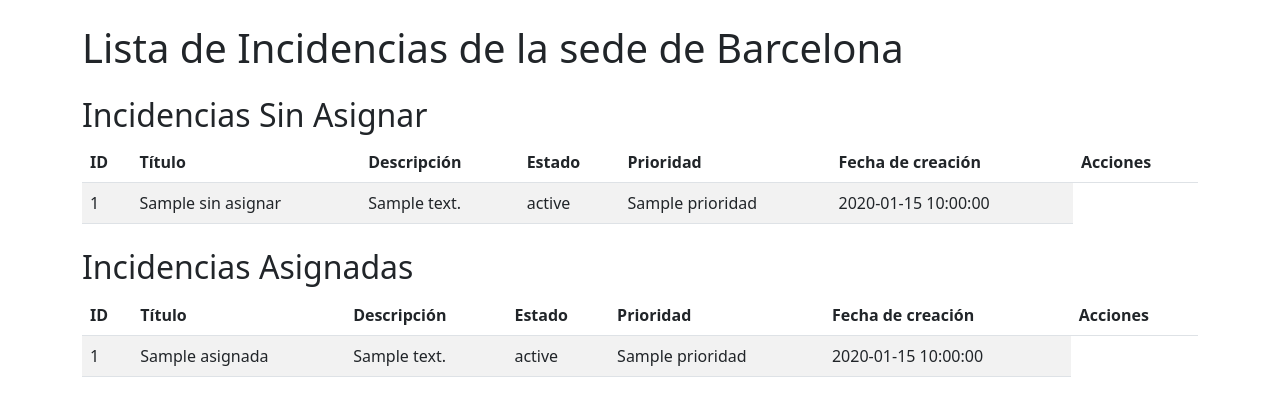
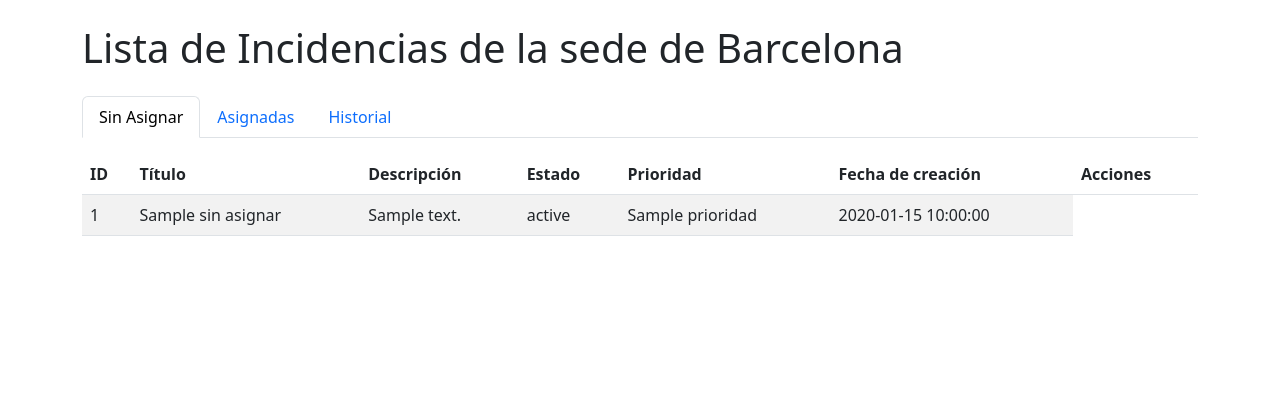
Before and after one commit to kilianruiz/A10-ApagarEncender, a Laravel app: template resources/views/crudGestor/index.blade.php in a window 1280 px wide. Shown: the top 416 px of the page. Run offline with Laravel 12, Linux system fonts and the light colour scheme; the template is opened without the code that fills it: most values are stand-ins (such as "Sample title", 1, 10 or a date in 2020).

Commit message:
incidencia resuelta mas 3 cruds sin asignar, asignadas y historial de resueltas

```diff
--- a/resources/views/crudGestor/index.blade.php
+++ b/resources/views/crudGestor/index.blade.php
@@ -10,7 +10,23 @@
 <div class="container mt-4">
     <h1 class="mb-4">Lista de Incidencias de la sede de Barcelona</h1>
 
-    <h2 class="mt-4">Incidencias Sin Asignar</h2>
+    <!-- Pestañas -->
+    <ul class="nav nav-tabs" id="incidenciasTabs" role="tablist">
+        <li class="nav-item" role="presentation">
+            <button class="nav-link active" id="sinAsignar-tab" data-bs-toggle="tab" data-bs-target="#sinAsignar" type="button" role="tab">Sin Asignar</button>
+        </li>
+        <li class="nav-item" role="presentation">
+            <button class="nav-link" id="asignadas-tab" data-bs-toggle="tab" data-bs-target="#asignadas" type="button" role="tab">Asignadas</button>
+        </li>
+        <li class="nav-item" role="presentation">
+            <button class="nav-link" id="historico-tab" data-bs-toggle="tab" data-bs-target="#historico" type="button" role="tab">Historial</button>
+        </li>
+    </ul>
+
+    <!-- Contenido de las pestañas -->
+    <div class="tab-content mt-3" id="incidenciasTabsContent">
+        <!-- Tabla de Incidencias Sin Asignar -->
+        <div class="tab-pane fade show active" id="sinAsignar" role="tabpanel">
             <table class="table table-striped">
                 <thead>
                     <tr>
@@ -24,14 +40,14 @@
                     </tr>
                 </thead>
                 <tbody>
-            @foreach($sin_asignar as $incidencia_sin_asignar)
+                    @foreach($sin_asignar as $incidencia)
                         <tr>
-                    <td>{{ $incidencia_sin_asignar->id }}</td>
-                    <td>{{ $incidencia_sin_asignar->titulo }}</td>
-                    <td>{{ $incidencia_sin_asignar->descripcion }}</td>
-                    <td>{{ $incidencia_sin_asignar->estado }}</td>
-                    <td>{{ $incidencia_sin_asignar->prioridad }}</td>
-                    <td>{{ $incidencia_sin_asignar->created_at }}</td>
+                            <td>{{ $incidencia->id }}</td>
+                            <td>{{ $incidencia->titulo }}</td>
+                            <td>{{ $incidencia->descripcion }}</td>
+                            <td>{{ $incidencia->estado }}</td>
+                            <td>{{ $incidencia->prioridad }}</td>
+                            <td>{{ $incidencia->created_at }}</td>
                             {{-- <td>
                                 <a href="{{ route('incidencias.ver', $incidencia->id) }}" class="btn btn-info btn-sm">Ver</a>
                                 <a href="{{ route('incidencias.edit', $incidencia->id) }}" class="btn btn-warning btn-sm">Editar</a>
@@ -40,9 +56,10 @@
                     @endforeach
                 </tbody>
             </table>
+        </div>
 
-    {{-- Tabla de Incidencias Asignadas --}}
-    <h2 class="mt-4">Incidencias Asignadas</h2>
+        <!-- Tabla de Incidencias Asignadas -->
+        <div class="tab-pane fade" id="asignadas" role="tabpanel">
             <table class="table table-striped">
                 <thead>
                     <tr>
@@ -56,14 +73,14 @@
                     </tr>
                 </thead>
                 <tbody>
-            @foreach($asignadas as $incidencia_asignada)
+                    @foreach($asignadas as $incidencia)
                         <tr>
-                    <td>{{ $incidencia_asignada->id }}</td>
-                    <td>{{ $incidencia_asignada->titulo }}</td>
-                    <td>{{ $incidencia_asignada->descripcion }}</td>
-                    <td>{{ $incidencia_asignada->estado }}</td>
-                    <td>{{ $incidencia_asignada->prioridad }}</td>
-                    <td>{{ $incidencia_asignada->created_at }}</td>
+                            <td>{{ $incidencia->id }}</td>
+                            <td>{{ $incidencia->titulo }}</td>
+                            <td>{{ $incidencia->descripcion }}</td>
+                            <td>{{ $incidencia->estado }}</td>
+                            <td>{{ $incidencia->prioridad }}</td>
+                            <td>{{ $incidencia->created_at }}</td>
                             {{-- <td>
                                 <a href="{{ route('incidencias.ver', $incidencia->id) }}" class="btn btn-info btn-sm">Ver</a>
                                 <a href="{{ route('incidencias.edit', $incidencia->id) }}" class="btn btn-warning btn-sm">Editar</a>
@@ -74,6 +91,40 @@
             </table>
         </div>
 
+        <div class="tab-pane fade" id="historico" role="tabpanel">
+            <table class="table table-striped">
+                <thead>
+                    <tr>
+                        <th>ID</th>
+                        <th>Título</th>
+                        <th>Descripción</th>
+                        <th>Estado</th>
+                        <th>Prioridad</th>
+                        <th>Fecha de creación</th>
+                        <th>Acciones</th>
+                    </tr>
+                </thead>
+                <tbody>
+                    @foreach($resueltas as $incidencia)
+                        <tr>
+                            <td>{{ $incidencia->id }}</td>
+                            <td>{{ $incidencia->titulo }}</td>
+                            <td>{{ $incidencia->descripcion }}</td>
+                            <td>{{ $incidencia->estado }}</td>
+                            <td>{{ $incidencia->prioridad }}</td>
+                            <td>{{ $incidencia->created_at }}</td>
+                            {{-- <td>
+                                <a href="{{ route('incidencias.ver', $incidencia->id) }}" class="btn btn-info btn-sm">Ver</a>
+                                <a href="{{ route('incidencias.edit', $incidencia->id) }}" class="btn btn-warning btn-sm">Editar</a>
+                            </td> --}}
+                        </tr>
+                    @endforeach
+                </tbody>
+            </table>
+        </div>
+    </div>
+</div>
+
 <script src="https://cdn.jsdelivr.net/npm/bootstrap@5.3.0/dist/js/bootstrap.bundle.min.js"></script>
 </body>
 </html>
```
Also changed, not shown: app/Http/Controllers/IncidenciasController.php (+8 -3 lines), database/seeders/IncidenciasSeeder.php (+12 -0 lines), database/seeders/IncidenciasUsuariosSeeder.php (+8 -0 lines). Lines whose indentation alone changed are shown as unchanged.
